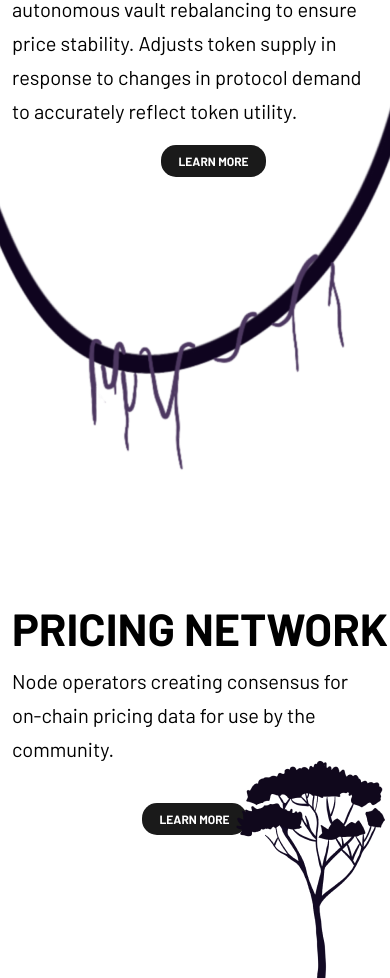
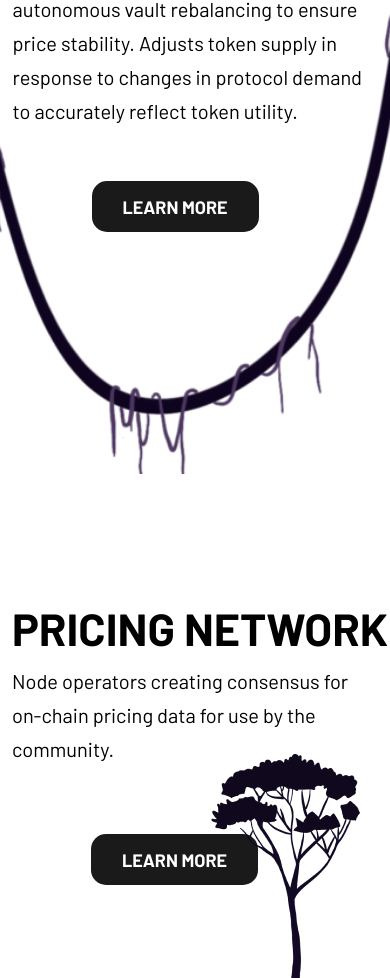
Before and after one commit to razhzq/seisunfrontend, a React (Create React App) app: page / in a window 390 px wide. Shown: the part 1914-2892 px from the top of the page. Built offline with nearby package versions, Linux system fonts and the light colour scheme; no server answers.

Commit message:
align center contributor in contact

```diff
--- a/src/views/AssetsView.js
+++ b/src/views/AssetsView.js
@@ -95,7 +95,7 @@ const AssetsView = () => {
         <div className="w-full">
           <p className="text-white font-bold text-[45px] leading-[45px] text-center uppercase hidden md:block">Discover price feeds</p>
           <p className="text-white font-bold text-[45px] leading-[45px] text-center uppercase block md:hidden ">Discover Tradable Assets</p>
-          <p className="mt-[5px] text-[#EDEDED] font-[300] text-[16px] leading-[17px] text-center uppercase block md:hidden ">Discover Tradable Assets</p>
+          <p className="mt-[5px] text-[#EDEDED] font-[300] text-[16px] leading-[17px] text-center uppercase block md:hidden ">Leverage trade crypto, stocks, and forex.</p>
 
           <div className="border border-white w-[327px] border-opacity-50 mx-auto mt-[10px] md:mt-[33px]"></div>
 
--- a/src/views/ContactView.js
+++ b/src/views/ContactView.js
@@ -97,8 +97,8 @@ const ContactView = () => {
 				mode == 0 ? (
 					<div>
 						<div className='flex flex-col md:flex-row  gap-y-[66px]'>
-							<input type="button" value="Investor" className='w-[335px] mx-auto py-[74px] md:py-[132px] px-[103px] bg-[#3E3A59] text-white rounded text-[32px] font-bold leading-[39px] rounded-[20px] cursor-pointer' onClick={() => setMode(1)}></input>
-							<input type="button" value="Contributor" className='w-[335px] mx-auto py-[74px] md:py-[132px] px-[103px] bg-[#3E3A59] text-white rounded text-[32px] font-bold leading-[39px] rounded-[20px] cursor-pointer' onClick={() => setMode(2)}></input>
+							<input type="button" value="Investor" className='w-[335px] mx-auto py-[74px] md:py-[132px]  bg-[#3E3A59] text-white rounded text-[32px] font-bold leading-[39px] rounded-[20px] cursor-pointer' onClick={() => setMode(1)}></input>
+							<input type="button" value="Contributor" className='w-[335px] mx-auto py-[74px] md:py-[132px]  bg-[#3E3A59] text-white rounded text-[32px] font-bold leading-[39px] rounded-[20px] cursor-pointer' onClick={() => setMode(2)}></input>
 						</div>
 					</div>
 				) : mode ==1 ?
--- a/src/views/DetailView.js
+++ b/src/views/DetailView.js
@@ -52,35 +52,36 @@ const DetailView = () => {
 				</div>
 			</div>
 
-			<div className='block xl:hidden bg-white flex justify-center'>
+			<div className='block xl:hidden bg-white flex justify-center relative overflow-hidden'>
 				<div className="overflow-hidden h-[700px]">
-					<div className='mt-[137px] w-[403px] text-left z-10 text-center relative ml-[12px]'>
+					<div className='mt-[137px] w-[365px] text-left text-center'>
 						<p className='uppercase font-bold text-black text-[45px] leading-[34px] text-left'>BONDING CURVE</p>
-						<p className='w-[365px] h-[187px] mt-[13px] font-normal font-medium text-[20px] leading-[34px] text-left'>Self-regulating mechanism for autonomous vault rebalancing to ensure price stability. Adjusts token supply in response to changes in protocol demand to accurately reflect token utility.</p>
+						<p className='w-full h-[187px] mt-[13px] font-[400] text-[20px] leading-[34px] text-left'>Self-regulating mechanism for autonomous vault rebalancing to ensure price stability. Adjusts token supply in response to changes in protocol demand to accurately reflect token utility.</p>
 
-						<button className="bg-[#1A1A1A] w-[105px] h-[32px] rounded-[15px] leading-[34px] text-[12px] text-center uppercase text-white mx-auto flex justify-center font-bold items-center">LEARN MORE</button>
+						<button className="bg-[#1A1A1A] w-[167px] h-[51px] rounded-[15px] leading-[34px] text-[18px] text-center uppercase text-white ml-[79px] flex justify-center font-bold items-center mt-[36px]">LEARN MORE</button>
+					</div>
+				</div>
 
-						<div className="right-[-270px] top-[-80px] absolute w-[741px]">
-							<img src={vines_top} alt=''></img>
-						</div>
-					</div>
+				<div className="w-[960px] h-[630px] absolute">
+					<img src={vines_top} alt='' className='w-[935px] max-w-[960px]'></img>
 				</div>
 			</div>
 
-			<div className='block xl:hidden bg-white flex justify-center'>
-				<div className="overflow-hidden">
-					<div className='mt-[137px] w-[403px] text-left z-10 text-center relative h-[560px] ml-[12px]'>
+			<div className='block xl:hidden bg-white flex justify-center  overflow-hidden'>
+				<div className="overflow-hidden h-[700px] relative">
+					<div className='mt-[137px] w-[403px] text-left z-10 text-center  h-[560px] ml-[12px]'>
 						<p className='uppercase font-bold text-black text-[45px] leading-[34px] text-left'>PRICING NETWORK</p>
 						<p className='w-[365px] h-[120px] mt-[19px] font-normal font-medium text-[20px] leading-[34px] text-left'>Node operators creating consensus for on-chain pricing data for use by the community.</p>
 
-						<button className="bg-[#1A1A1A] w-[105px] h-[32px] rounded-[15px] leading-[34px] text-[12px] text-center uppercase text-white ml-[130px] flex justify-center mt-[19px] font-bold items-center">LEARN MORE</button>
+						<button className="bg-[#1A1A1A] w-[167px] h-[51px] rounded-[15px] leading-[34px] text-[18px] text-center uppercase text-white ml-[79px] flex justify-center font-bold items-center mt-[50px]">LEARN MORE</button>
+					</div>
+
+					<div className="right-[-156px] bottom-[0px] absolute w-[543px] h-[440px]">
+						<img src={trees_bottom} alt=''></img>
+					</div>
+				</div>
 
 
-						<div className="right-[-156px] bottom-[-10px] absolute w-[543px] h-[440px]">
-							<img src={trees_bottom} alt=''></img>
-						</div>
-					</div>
-				</div>
 			</div>
 		</div>
 	)
```
Also changed, not shown: src/assets/BondingCurve/vines_right.png, src/assets/BondingCurve/vines_top.png.
